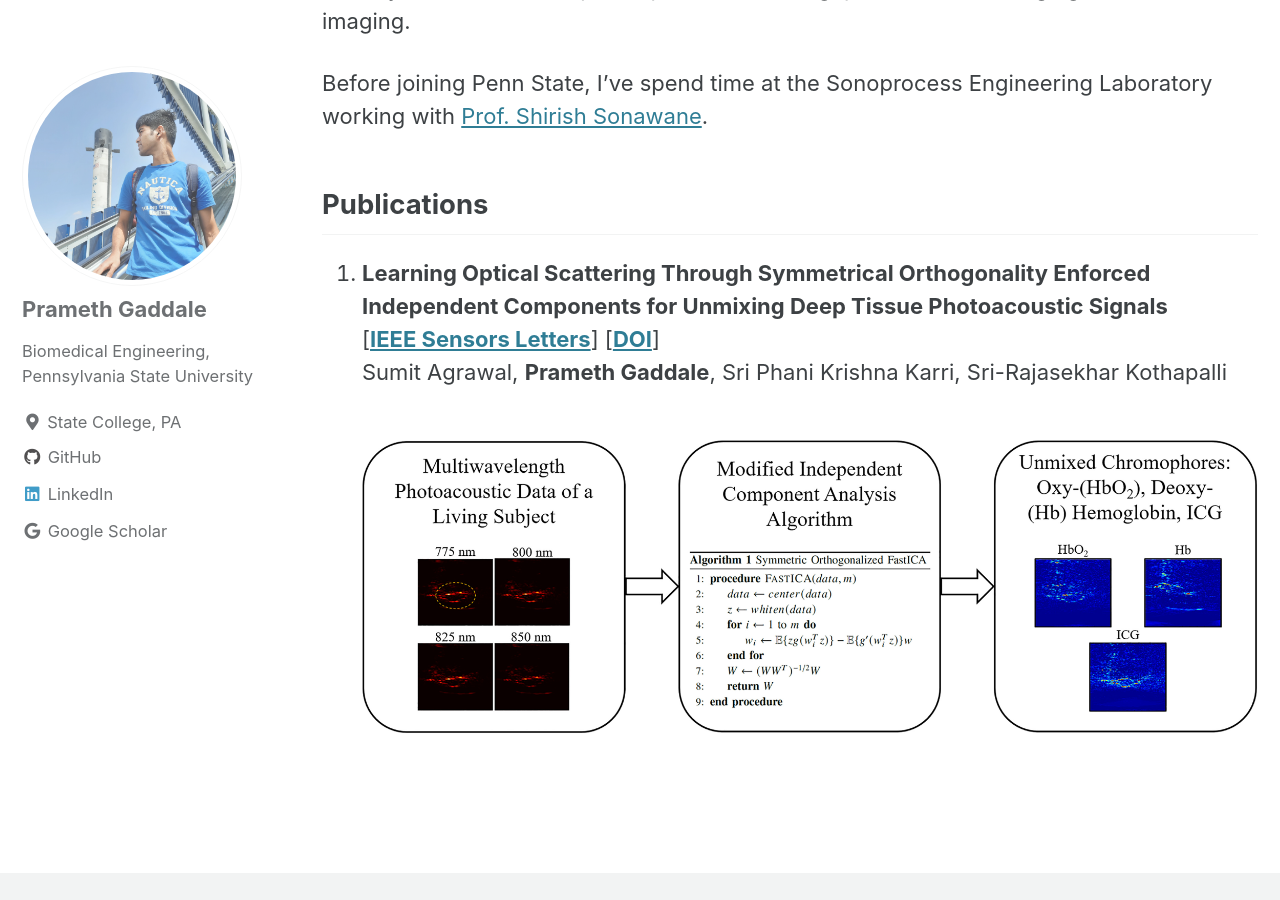
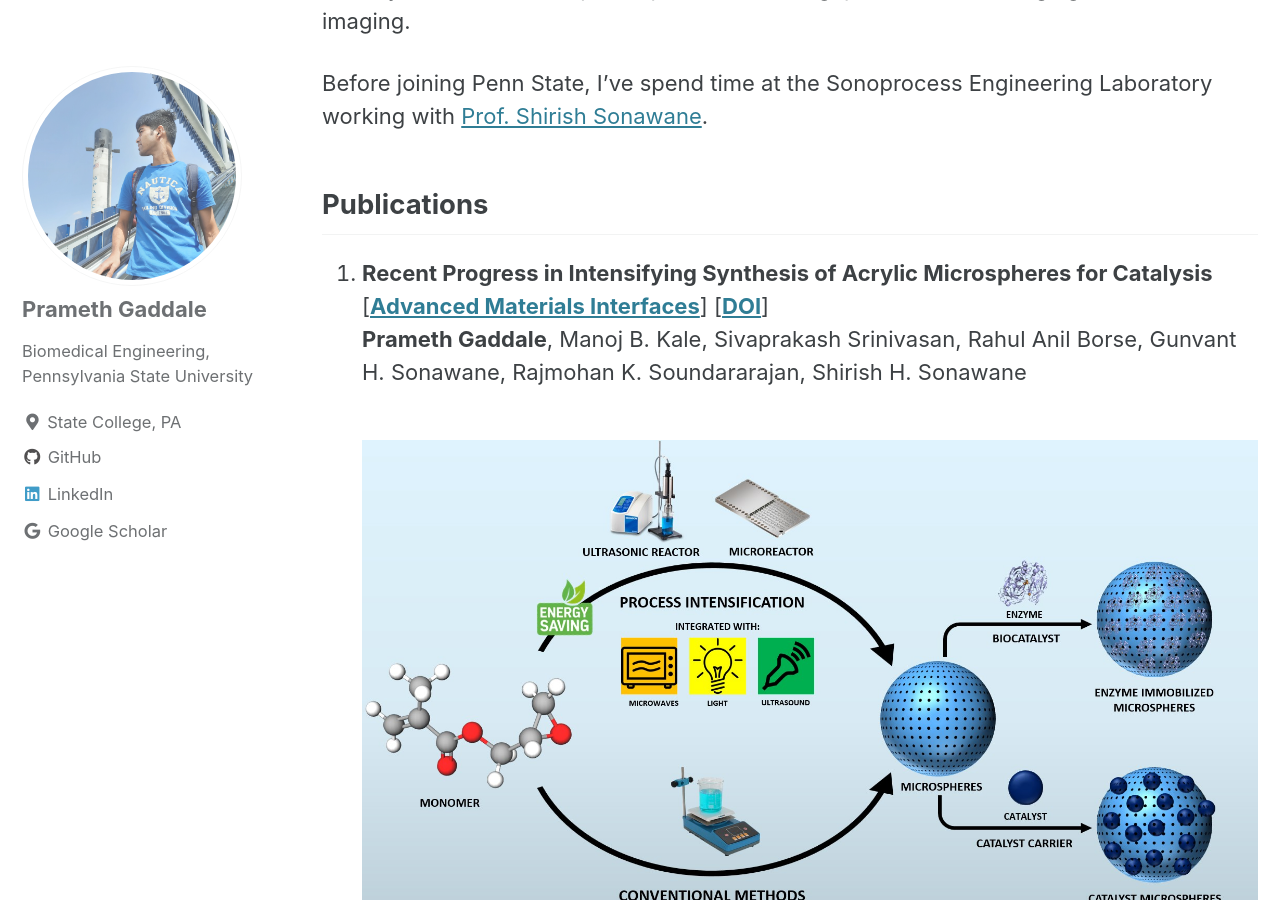
Before and after one commit to pramethg/pramethg.github.io, a Jekyll site: the page built from index.html, in a window 1280 px wide and 900 px high, scrolled down 414 px. Built offline with Jekyll 4.4.1, drawn with Linux system fonts in a browser that asks for light colours; cached includes are drawn as plain includes; the list of posts is cut into pages by our own code.

Commit message:
added new article

```diff
--- a/_includes/home.md
+++ b/_includes/home.md
@@ -5,7 +5,12 @@ Before joining Penn State, I've spend time at the Sonoprocess Engineering Labora
 
 ## Publications
 
-1. **Learning Optical Scattering Through Symmetrical Orthogonality Enforced Independent Components for Unmixing Deep Tissue Photoacoustic Signals**<br />[[<span class="small__tt">**IEEE Sensors Letters**</span>](https://ieeexplore.ieee.org/xpl/RecentIssue.jsp?punumber=7782634)] [[<span class="small__tt">**DOI**</span>](https://doi.org/10.1109/LSENS.2021.3073927)]<br />
+1. **Recent Progress in Intensifying Synthesis of Acrylic Microspheres for Catalysis**<br />[[<span class="small__tt">**Advanced Materials Interfaces**</span>](https://onlinelibrary.wiley.com/journal/21967350)] [[<span class="small__tt">**DOI**</span>](https://doi.org/)]<br />
+    **Prameth Gaddale**, Manoj B. Kale, Sivaprakash Srinivasan, Rahul Anil Borse, Gunvant H. Sonawane, Rajmohan K. Soundararajan, Shirish H. Sonawane
+
+   <img title="" src="/assets/images/ADIREVIEW.jpg" alt="" style="width:100%;margin-top:2.5%" width="642">
+
+2. **Learning Optical Scattering Through Symmetrical Orthogonality Enforced Independent Components for Unmixing Deep Tissue Photoacoustic Signals**<br />[[<span class="small__tt">**IEEE Sensors Letters**</span>](https://ieeexplore.ieee.org/xpl/RecentIssue.jsp?punumber=7782634)] [[<span class="small__tt">**DOI**</span>](https://doi.org/10.1109/LSENS.2021.3073927)]<br />
     Sumit Agrawal, **Prameth Gaddale**, Sri Phani Krishna Karri, Sri-Rajasekhar Kothapalli
 
    <img title="" src="/assets/images/IEEESL.jpg" alt="" style="width:100%;margin-top:2.5%" width="642">
```
Also changed, not shown: assets/images/ADIREVIEW.jpg (added).
